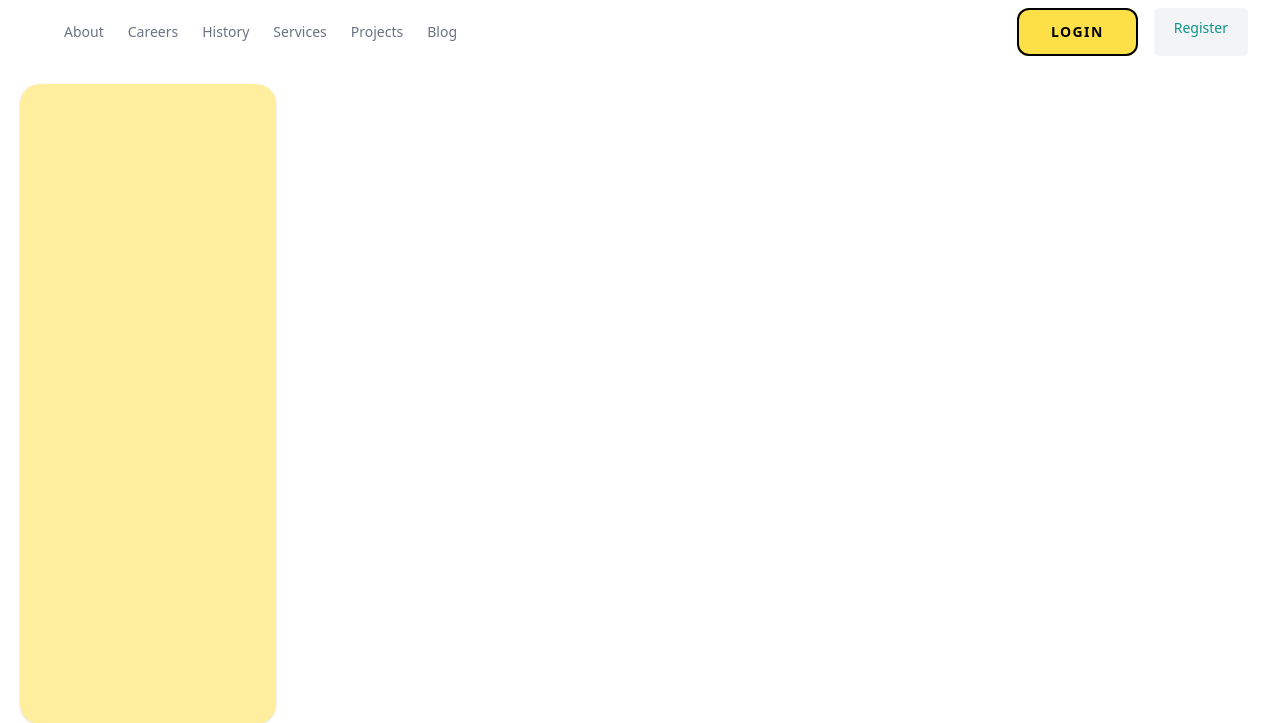
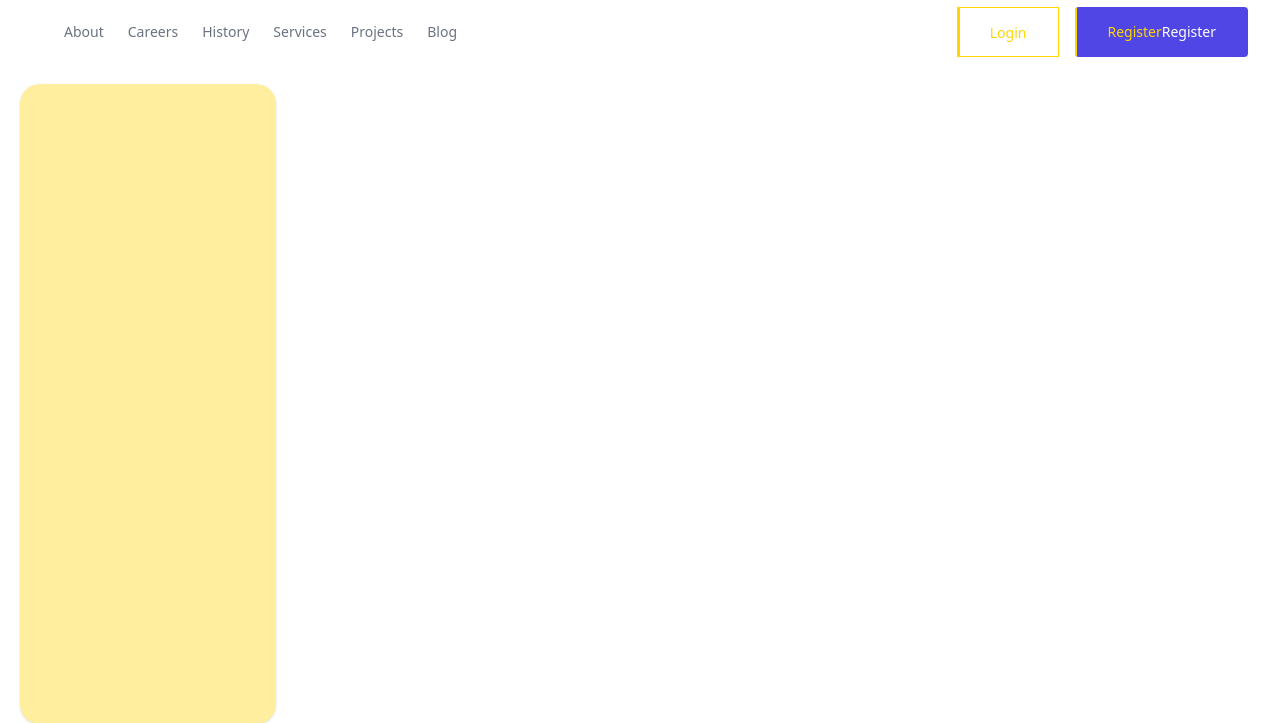
Before and after one commit to C04-PBP/mineat, a Django app: page /filter/ in a window 1280 px wide. Shown: the top 723 px of the page. Run offline with Django 5.2, Linux system fonts and the light colour scheme; data that the repository does not hold is empty; some libraries are stand-ins or nearby versions.

Commit message:
Merubah tombol login dan register  agar lebih animatis

```diff
--- a/ingredient/templates/show_header.html
+++ b/ingredient/templates/show_header.html
@@ -43,39 +43,41 @@
 
       <div class="flex items-center gap-4">
         <div class="sm:flex sm:gap-4">
-            <a class="group relative inline-block focus:outline-none focus:ring" href="{% url 'fnb:login' %}">
+          <a class="group relative inline-block overflow-hidden border border-[#FFD700] px-8 py-3 focus:outline-none focus:ring"
+            href="{% url 'fnb:login' %}">
             <span
-                class="rounded-xl absolute inset-0 translate-x-0 translate-y-0 bg-yellow-300 transition-transform group-hover:translate-x-1.5 group-hover:translate-y-1.5"
-              ></span>
+              class="absolute inset-y-0 left-0 w-[2px] bg-[#FFD700] transition-all group-hover:w-full group-active:bg-[#FFD700]"></span>
 
-              <span
-
-                class="rounded-xl relative inline-block border-2 border-current px-8 py-3 text-sm font-bold uppercase tracking-widest"
-              >
+            <span class="relative text-sm font-medium text-[#FFD700] transition-colors group-hover:text-white">
               Login
             </span>
           </a>
 
-            <a
-              class="hidden rounded-md bg-gray-100 px-5 py-2.5 text-sm font-medium text-teal-600 transition hover:text-teal-600/75 sm:block"
-              href="{% url 'fnb:register' %}"
-            >
+          <a class="group relative inline-flex items-center overflow-hidden rounded bg-indigo-600 px-8 py-3 text-white focus:outline-none focus:ring active:bg-indigo-500"
+            href="{% url 'fnb:register' %}">
+
+            <span
+              class="absolute inset-y-0 left-0 w-[2px] bg-[#FFD700] transition-all group-hover:w-full group-active:bg-[#FFD700]"></span>
+
+            <span class="relative text-sm font-medium text-[#FFD700] transition-colors group-hover:text-white">
               Register
+            </span>
+
+            <span class="absolute -end-full transition-all group-hover:end-4">
+              <svg class="size-5 rtl:rotate-180" xmlns="http://www.w3.org/2000/svg" fill="none" viewBox="0 0 24 24"
+                stroke="currentColor">
+                <path stroke-linecap="round" stroke-linejoin="round" stroke-width="2" d="M17 8l4 4m0 0l-4 4m4-4H3" />
+              </svg>
+            </span>
+
+            <span class="text-sm font-medium transition-all group-hover:me-4"> Register </span>
           </a>
         </div>
 
-          <button
-            class="block rounded bg-gray-100 p-2.5 text-gray-600 transition hover:text-gray-600/75 md:hidden"
-          >
+        <button class="block rounded bg-gray-100 p-2.5 text-gray-600 transition hover:text-gray-600/75 md:hidden">
           <span class="sr-only">Toggle menu</span>
-            <svg
-              xmlns="http://www.w3.org/2000/svg"
-              class="size-5"
-              fill="none"
-              viewBox="0 0 24 24"
-              stroke="currentColor"
-              stroke-width="2"
-            >
+          <svg xmlns="http://www.w3.org/2000/svg" class="size-5" fill="none" viewBox="0 0 24 24" stroke="currentColor"
+            stroke-width="2">
             <path stroke-linecap="round" stroke-linejoin="round" d="M4 6h16M4 12h16M4 18h16" />
           </svg>
         </button>
```
Lines whose indentation alone changed are shown as unchanged.
